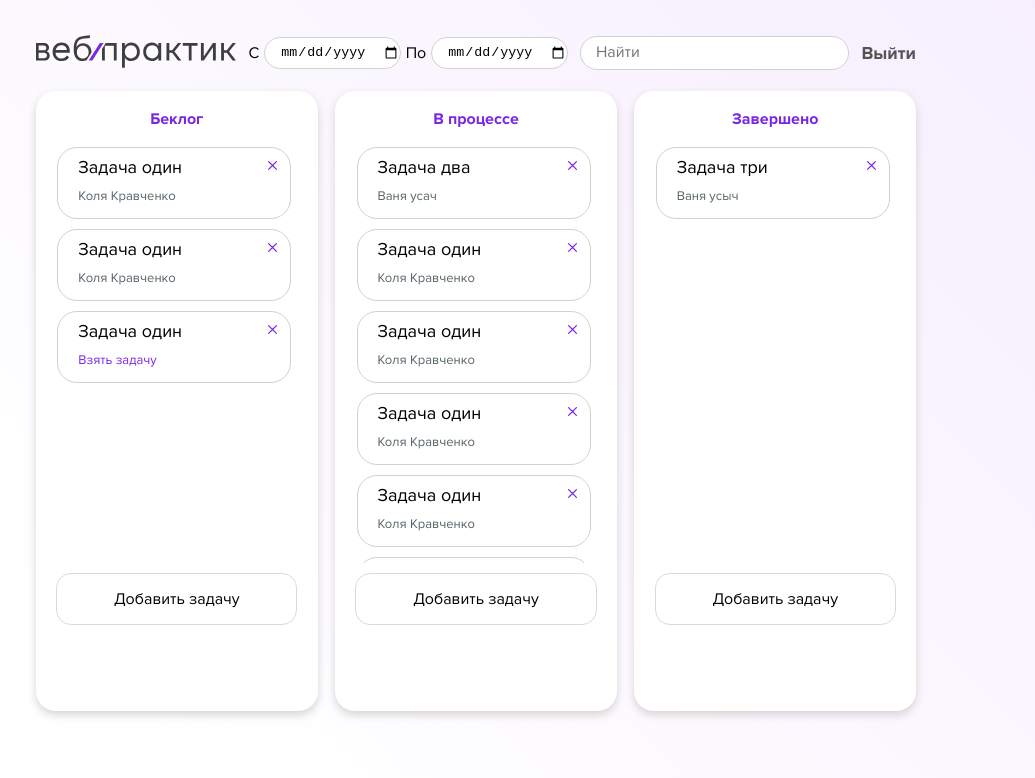
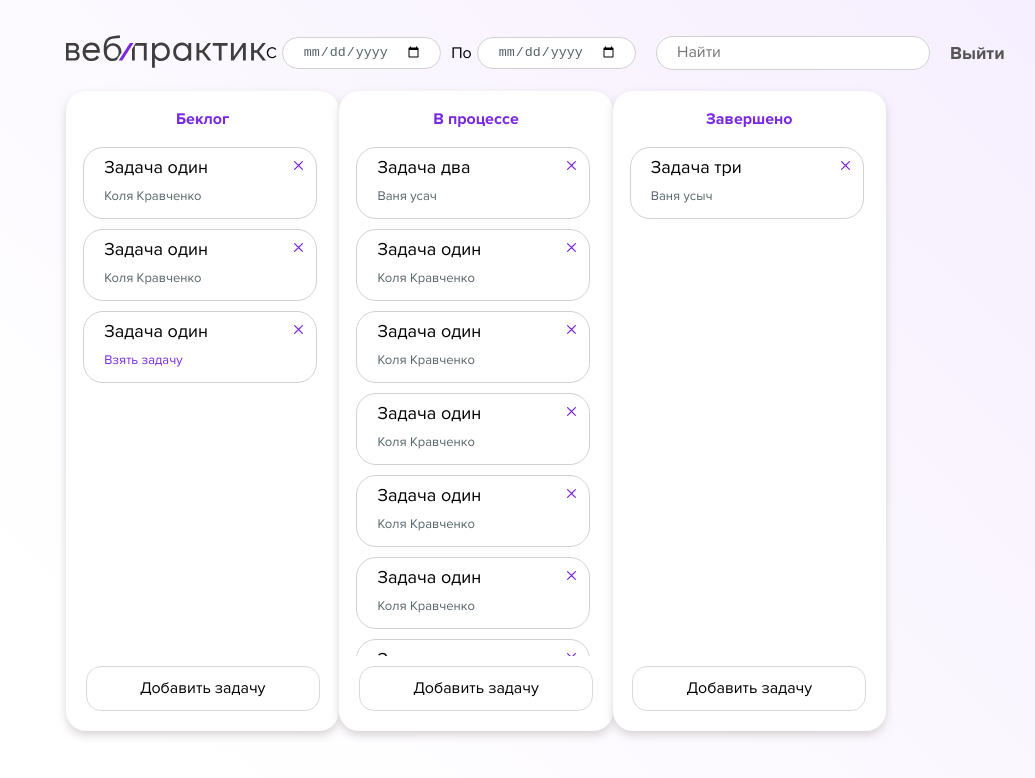
Before and after one commit to echo-tokyo/TaskManager, a Vue app in the folder frontend/: page / in a window 1280 px wide. Shown: the top 778 px of the page, without its empty margins (164-1199 px from the left). Built offline with nearby package versions, Linux system fonts and the light colour scheme.

Commit message:
updated main page

```diff
--- a/frontend/src/components/Card.vue
+++ b/frontend/src/components/Card.vue
@@ -153,7 +153,7 @@ const isIframeActivated = ref(false)
 .container-for-tasks {
     overflow: scroll;
     overflow-x: hidden;
-    height: 71%;
+    height: 100%;
     padding-right: 5px;
 }
 
@@ -175,11 +175,13 @@ const isIframeActivated = ref(false)
 
 .card {
     padding-top: 20px;
+    padding-bottom: 20px;
     display: flex;
     flex-direction: column;
     align-items: center;
     width: 22vw;
     height: 75vh;
+    justify-content: space-between;
     background-color: #fff;
     border-radius: 20px;
     box-shadow: 0 4px 9px 0 rgba(201, 194, 194, 0.7);
--- a/frontend/src/views/MainPage.vue
+++ b/frontend/src/views/MainPage.vue
@@ -65,14 +65,20 @@ const queryVal = ref('')
     <header class="header">
         <nav class="header-nav">
             <a href="https://webpractik.ru/" target="_blank" title="Сайт вебпрактик"><img class="header-nav__logo" src="../../public/logo.svg" alt="webpractice logo"></a>
+            <div class="header-nav__right">
                 <div class="header-nav__date">
+                    <div class="header-nav__item">
                         <p>С</p>
                         <input class="header-nav__date-input" @input="inputDateFrom" type="date" :max="minMaxDate.max"/>
+                    </div>
+                    <div class="header-nav__item">
                         <p>По</p>
                         <input class="header-nav__date-input" @input="inputDateTo" type="date" :min="minMaxDate.min"/>
                     </div>
+                </div>
                 <div><input @input="search" v-model="queryVal" class="search" type="text" placeholder="Найти"></div>
                 <h3 class="header-nav__exit">Выйти</h3>
+            </div>
         </nav>
     </header>
     <main>
@@ -89,25 +95,42 @@ const queryVal = ref('')
 .header-nav__date{
     display: flex;
     align-items: center;
-    gap:5px;
+    gap: 10px;
+}
+input[type='date']::-webkit-datetime-edit {
+    color: #566369;
+}
+input[type='date']::-webkit-calendar-picker-indicator {
+    cursor: pointer;
+    padding-right: 20px;
+}
+.header-nav__right{
+    display: flex;
+    gap: 20px;
+    align-items: center;
+}
+.header-nav__item{
+    display: flex;
+    align-items: center;
+    gap: 5px;
 }
 .header-nav__date input{
     height: 30px;
     border-radius: 30px;
     border: 1px solid #d1d1d1;
-    padding-left: 15px;
+    padding-left: 20px;
 }
 #filter{
     height: 30px;
     border-radius: 30px;
     border: 1px solid #d1d1d1;
-    padding-left: 15px;
+    padding-left: 20px;
 }
 .search{
     height: 30px;
     border-radius: 30px;
     border: 1px solid #d1d1d1;
-    padding-left: 15px;
+    padding-left: 20px;
     width: 250px;
 
 }
@@ -119,8 +142,8 @@ const queryVal = ref('')
     display: flex;
     justify-content: space-between;
     align-items: center;
-    margin-left: 200px;
-    margin-right: 200px;
+    margin-left: 230px;
+    margin-right: 230px;
 }
 .header-nav__logo{
     width: 200px;
@@ -148,8 +171,8 @@ const queryVal = ref('')
 .card-container {
     display: flex;
     justify-content: space-between;
-    margin-left: 200px;
-    margin-right: 200px;
+    margin-left: 230px;
+    margin-right: 230px;
 }
 main {
     margin-top: 20px;
```
Also changed, not shown: 1 other file (tests, documents, lock files or other folders). Lines whose indentation alone changed are shown as unchanged.
